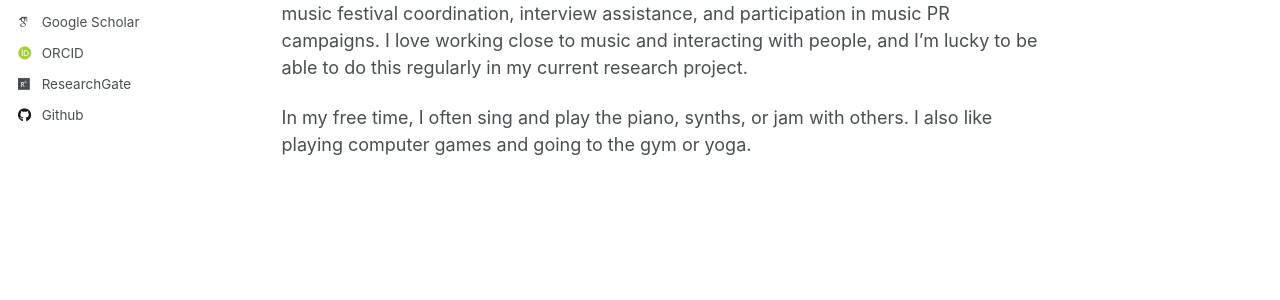
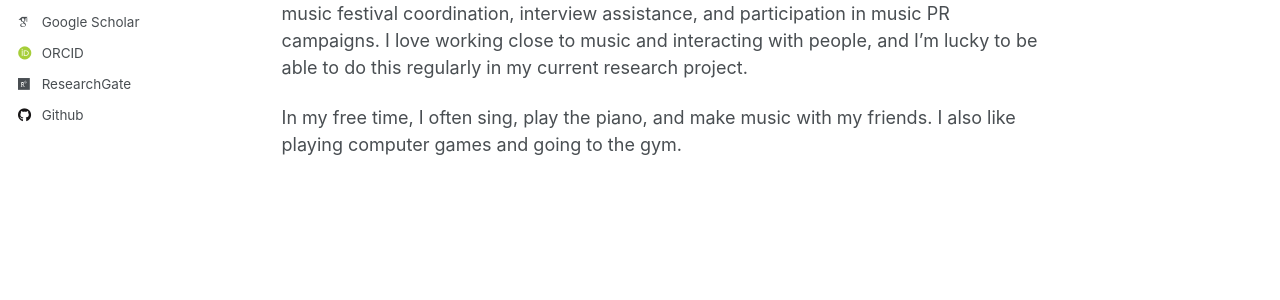
Before and after one commit to arinashan/arinashan.github.io, a Jekyll site: the page built from _pages/about.md, in a window 1280 px wide and 1054 px high. Shown: the part 491-791 px from the top of the window. Built offline with Jekyll 4.4.1, drawn with Linux system fonts in a browser that asks for light colours; some web fonts are replaced.

Commit message:
Update about.md

```diff
--- a/_pages/about.md
+++ b/_pages/about.md
@@ -13,4 +13,4 @@ My interest in developmental linguistics was shaped by Prof. Ball-Avetisian, who
 
 Before my work in academia, I worked in creative industries, first assisting at exhibitions in a contemporary art museum and then moving to the music industry. I was involved in music festival coordination, interview assistance, and participation in music PR campaigns. I love working close to music and interacting with people, and I’m lucky to be able to do this regularly in my current research project.
 
-In my free time, I often sing and play the piano, synths, or jam with others. I also like playing computer games and going to the gym or yoga.
+In my free time, I often sing, play the piano, and make music with my friends. I also like playing computer games and going to the gym.
```
